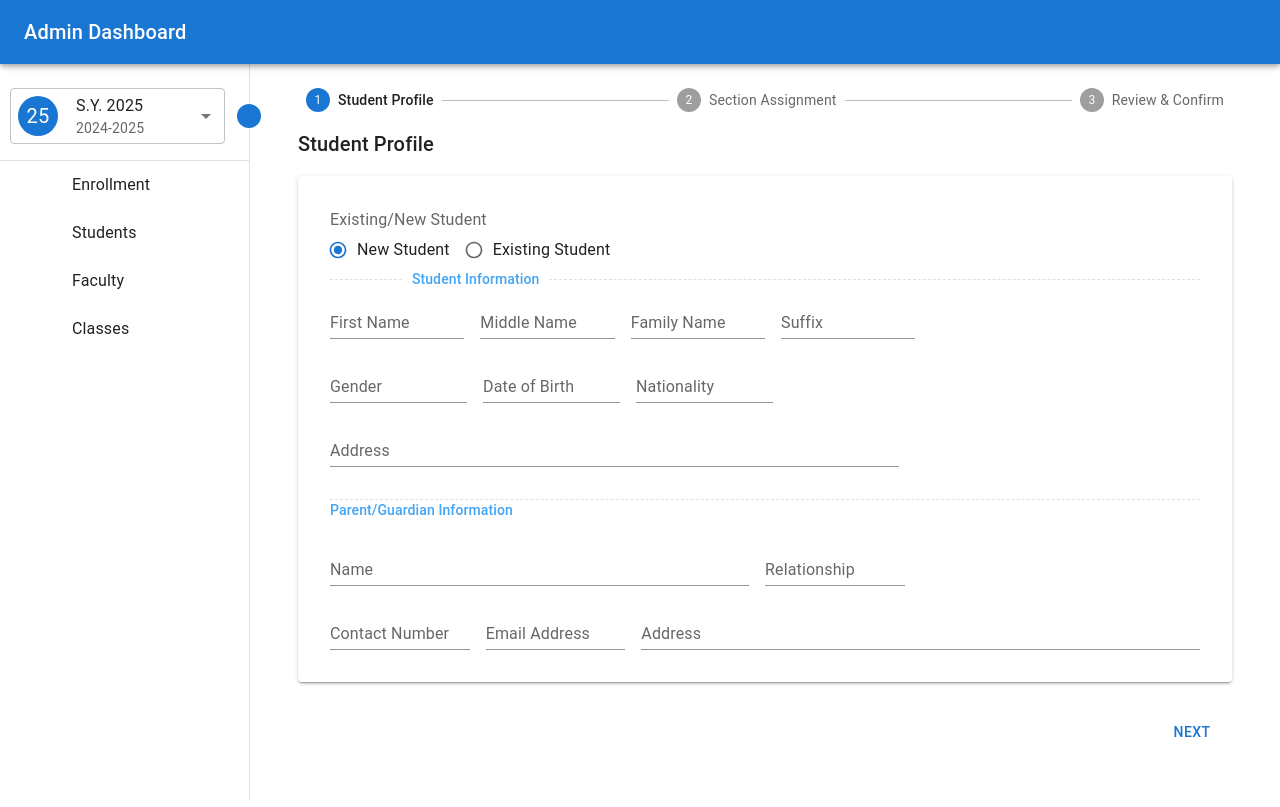
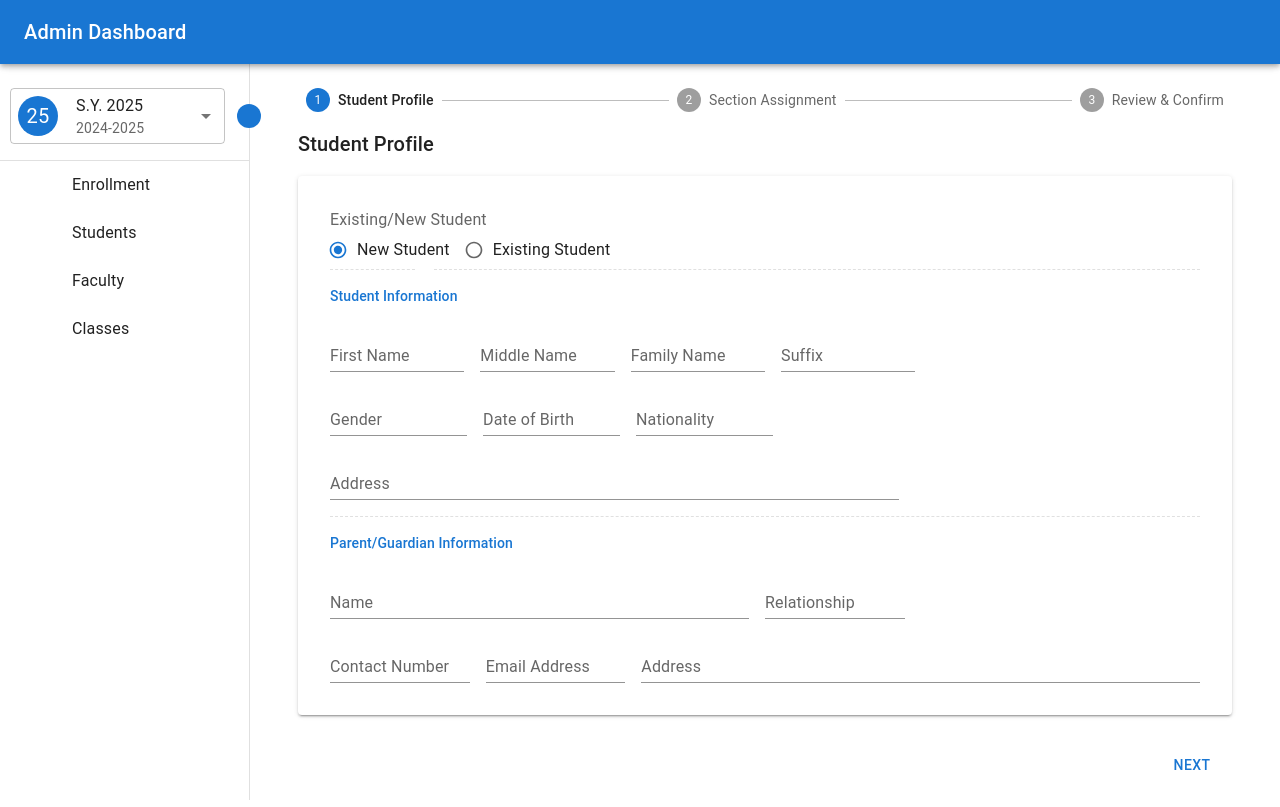
Before and after one commit to pgolez-jynx/jynx-app, a Next.js app: page /enrollment in a window 1280 px wide. Built offline with nearby package versions, Linux system fonts and the light colour scheme; some icons are missing.

Commit message:
Refactor enrollment student profile

```diff
--- a/src/app/enrollment/EnrollmentStudentProfilePanel.tsx
+++ b/src/app/enrollment/EnrollmentStudentProfilePanel.tsx
@@ -5,7 +5,6 @@ import {
   Typography,
   Box,
   TextField,
-  TextFieldProps,
   Stack,
   Divider,
   FormControl,
@@ -13,12 +12,9 @@ import {
   FormLabel,
   Radio,
   RadioGroup,
+  Button,
 } from "@mui/material";
-import { FC, useState } from "react";
-
-const StandardTextField: FC<TextFieldProps> = (props) => {
-  return <TextField variant="standard" {...props} />;
-};
+import { useState } from "react";
 
 type MODE = "existing" | "new";
 
@@ -34,8 +30,8 @@ export default function EnrollmentStudentProfilePanel() {
       <Typography variant="h6">Student Profile</Typography>
       <Paper elevation={2} sx={{ p: 4 }}>
         <Stack spacing={4}>
-          <Stack direction="row" spacing={2}>
-            <Box flex={1}>
+          <Stack direction="row" spacing={2} alignItems="center">
+            <Box>
               <FormControl>
                 <FormLabel>Existing/New Student</FormLabel>
                 <RadioGroup row value={mode} onChange={handleChange}>
@@ -52,62 +48,67 @@ export default function EnrollmentStudentProfilePanel() {
                 </RadioGroup>
               </FormControl>
             </Box>
-            <Box flex={1}>
-              {mode === "existing" && <StandardTextField label="Student ID" />}
-            </Box>
+            {mode === "existing" && (
+              <Stack direction="row" alignItems="baseline" spacing={2}>
+                <TextField variant="standard" label="Student ID" />
+                <Button variant="contained" size="small">
+                  Search
+                </Button>
+              </Stack>
+            )}
           </Stack>
         </Stack>
 
         {mode == "new" && (
-          <Stack spacing={4}>
-            <Box>
+          <Stack spacing={2}>
             <Divider
               textAlign="left"
               sx={{ borderStyle: "dashed", borderColor: "divider" }}
             >
-                <Typography variant="subtitle2" color="primary.light">
-                  Student Information
-                </Typography>
+              <Typography variant="subtitle2" color="primary.main"></Typography>
             </Divider>
 
             <Stack component="form" spacing={2}>
+              <Box>
+                <Typography variant="subtitle2" color="primary.main">
+                  Student Information
+                </Typography>
+              </Box>
               <Stack direction="row" spacing={2}>
                 <Box flex={1}>
-                    <StandardTextField fullWidth label="First Name" />
+                  <TextField variant="standard" fullWidth label="First Name" />
                 </Box>
                 <Box flex={1}>
-                    <StandardTextField label="Middle Name" />
+                  <TextField variant="standard" label="Middle Name" />
                 </Box>
                 <Box flex={1}>
-                    <StandardTextField label="Family Name" />
+                  <TextField variant="standard" label="Family Name" />
                 </Box>
                 <Box flex={1}>
-                    <StandardTextField label="Suffix" />
+                  <TextField variant="standard" label="Suffix" />
                 </Box>
                 <Box flex={2} />
               </Stack>
               <Stack direction="row" spacing={2}>
                 <Box flex={1}>
-                    <StandardTextField label="Gender" />
+                  <TextField variant="standard" label="Gender" />
                 </Box>
                 <Box flex={1}>
-                    <StandardTextField label="Date of Birth" />
+                  <TextField variant="standard" label="Date of Birth" />
                 </Box>
                 <Box flex={1}>
-                    <StandardTextField label="Nationality" />
+                  <TextField variant="standard" label="Nationality" />
                 </Box>
                 <Box flex={3} />
               </Stack>
               <Stack direction="row" spacing={2}>
                 <Box flex={4}>
-                    <StandardTextField fullWidth label="Address" />
+                  <TextField variant="standard" fullWidth label="Address" />
                 </Box>
                 <Box flex={2} />
               </Stack>
             </Stack>
-            </Box>
 
-            <Box>
             <Divider
               textAlign="left"
               sx={{ borderStyle: "dashed", borderColor: "divider" }}
@@ -115,32 +116,35 @@ export default function EnrollmentStudentProfilePanel() {
 
             <Stack component="form" spacing={2}>
               <Box>
-                  <Typography variant="subtitle2" color="primary.light">
+                <Typography variant="subtitle2" color="primary.main">
                   Parent/Guardian Information
                 </Typography>
               </Box>
               <Stack direction="row" spacing={2}>
                 <Box flex={3}>
-                    <StandardTextField fullWidth label="Name" />
+                  <TextField variant="standard" fullWidth label="Name" />
                 </Box>
                 <Box flex={1}>
-                    <StandardTextField label="Relationship" />
+                  <TextField variant="standard" label="Relationship" />
                 </Box>
                 <Box flex={2} />
               </Stack>
               <Stack direction="row" spacing={2}>
                 <Box flex={1}>
-                    <StandardTextField label="Contact Number" />
+                  <TextField variant="standard" label="Contact Number" />
                 </Box>
                 <Box flex={1}>
-                    <StandardTextField fullWidth label="Email Address" />
+                  <TextField
+                    variant="standard"
+                    fullWidth
+                    label="Email Address"
+                  />
                 </Box>
                 <Box flex={4}>
-                    <StandardTextField fullWidth label="Address" />
+                  <TextField variant="standard" fullWidth label="Address" />
                 </Box>
               </Stack>
             </Stack>
-            </Box>
           </Stack>
         )}
       </Paper>
```
Lines whose indentation alone changed are shown as unchanged.
